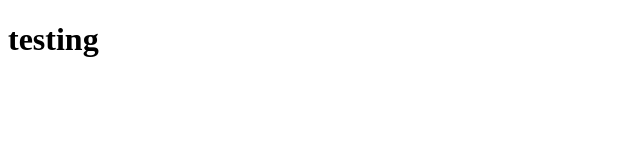
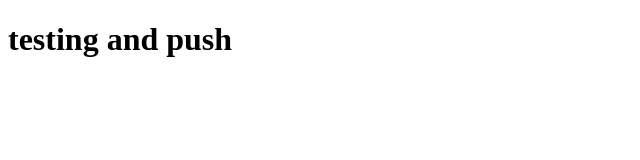
Before and after one commit to technicalpointsolution/gittesting, a plain HTML site: page index.html in a window 1280 px wide. Shown: the whole page, without its empty margins (0-640 px from the left). Drawn offline with Linux system fonts and the light colour scheme.

Commit message:
push second

```diff
--- a/index.html
+++ b/index.html
@@ -7,6 +7,6 @@
     <title>Document</title>
 </head>
 <body>
-    <h1>testing</h1>
+    <h1>testing and push</h1>
 </body>
 </html>
```
